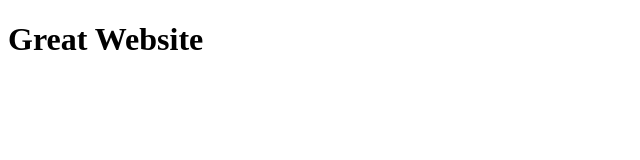
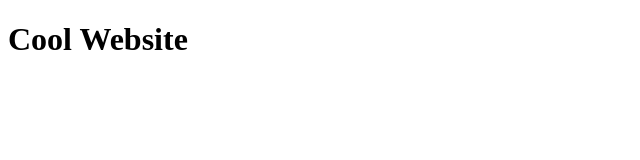
Before and after one commit to xander080/background-generator, a plain HTML site: page index.html in a window 1280 px wide. Shown: the whole page, without its empty margins (0-640 px from the left). Drawn offline with Linux system fonts and the light colour scheme.

Commit message:
Ive change the Project Title

```diff
--- a/index.html
+++ b/index.html
@@ -4,9 +4,9 @@
     <meta charset="UTF-8" />
     <meta http-equiv="X-UA-Compatible" content="IE=edge" />
     <meta name="viewport" content="width=device-width, initial-scale=1.0" />
-    <title>Great Website</title>
+    <title>Cool Website</title>
   </head>
   <body>
-    <h1>Great Website</h1>
+    <h1>Cool Website</h1>
   </body>
 </html>
```
